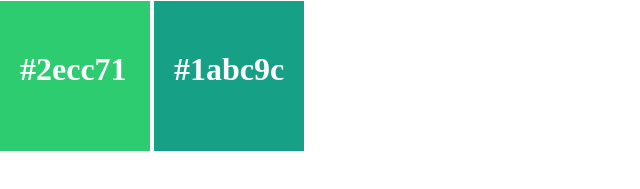
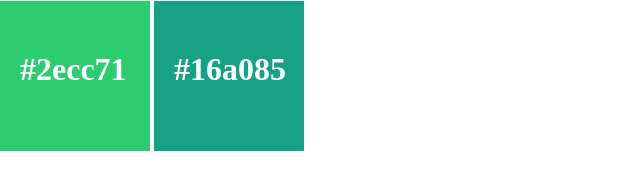
Before and after one commit to codersait/color-palette, a plain HTML site: page index.html in a window 1280 px wide. Shown: the part 153-342 px from the top of the page, 0-640 px from the left. Drawn offline with Linux system fonts and the light colour scheme.

Commit message:
Update index.html

```diff
--- a/index.html
+++ b/index.html
@@ -38,7 +38,7 @@
         <span class="color">#2ecc71</span>
       </div>
       <div class="box box10">
-        <span class="color">#1abc9c</span>
+        <span class="color">#16a085</span>
       </div>
     </div>
   </body>
```
